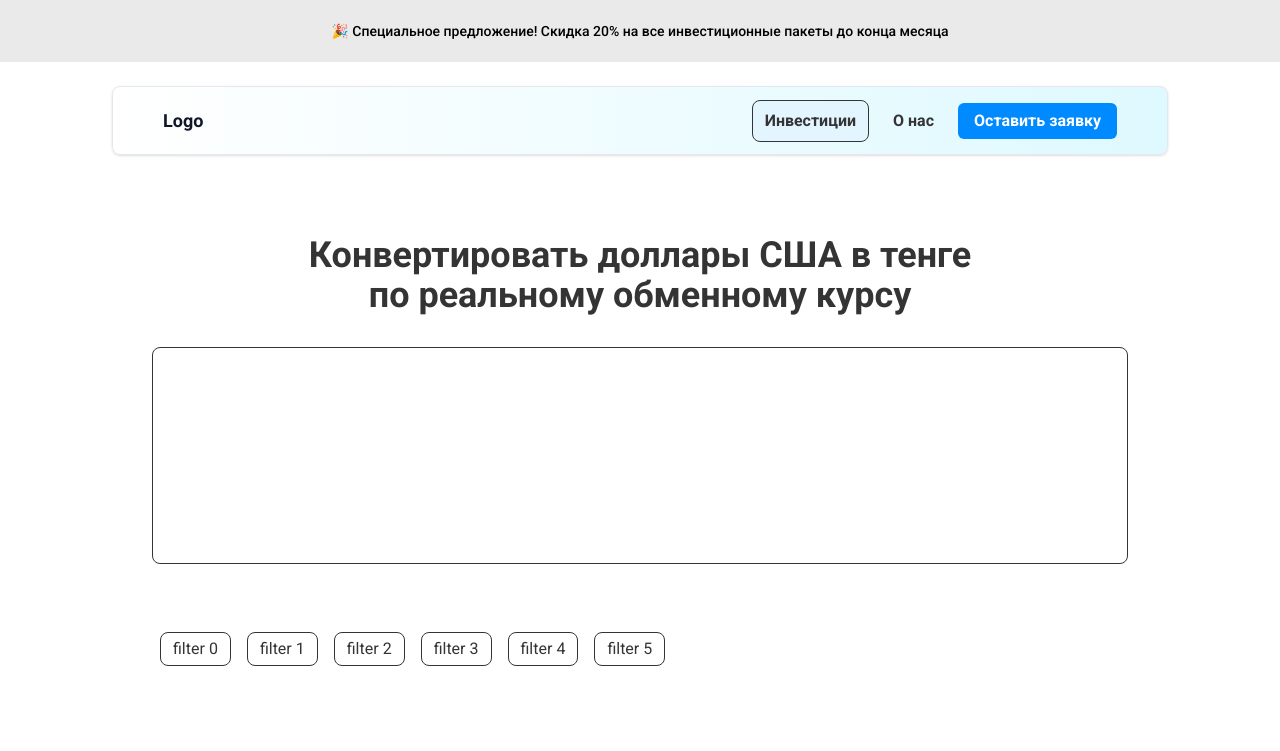
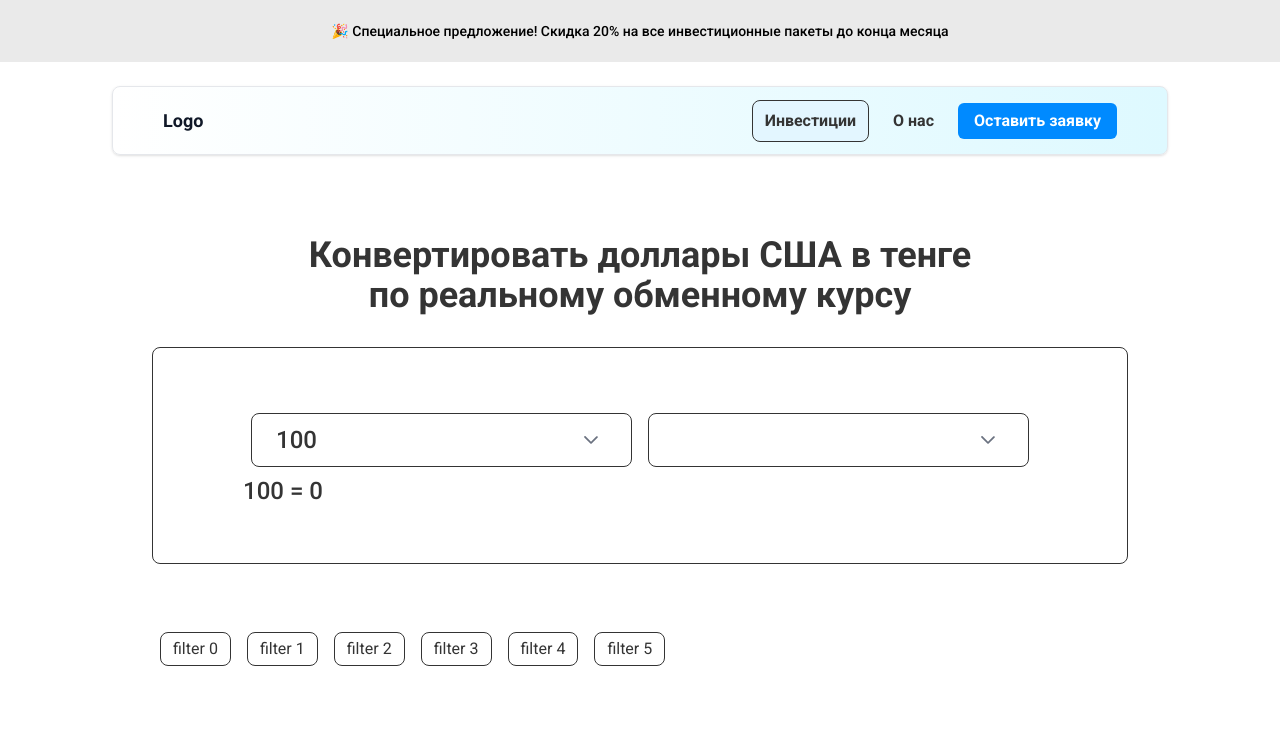
Before and after one commit to ba-mirza/mi-cet-app, a Next.js app: page /investments in a window 1280 px wide. Shown: the top 751 px of the page. Built offline with nearby package versions, Linux system fonts and the light colour scheme; no server answers; a web font is replaced by a local one.

Commit message:
[feature]: currency component & api route to server

```diff
--- /dev/null
+++ b/app/api/currency/route.ts
@@ -0,0 +1,19 @@
+import {NextRequest,NextResponse} from "next/server";
+import axios from "axios";
+
+const BASE_URL = 'https://api.currencyapi.com/v3/latest';
+const TOKEN = 'cur_live_1ohFR6u0zRejdmWaA4qeAHwUcVvod2NCA3c97ZQZ';
+
+export async function GET(request: NextRequest) {
+    try {
+        const response = await axios.get(`${BASE_URL}?apikey=${TOKEN}`);
+
+        return NextResponse.json(response.data);
+    } catch (err) {
+        console.error('Currency API error:', err);
+        return NextResponse.json(
+            { error: 'Failed to fetch currency data' },
+            { status: 500 }
+        );
+    }
+}
--- a/app/globals.css
+++ b/app/globals.css
@@ -1,4 +1,6 @@
 @import "tailwindcss";
+@import "primereact/resources/themes/lara-light-cyan/theme.css";
+
 
 :root {
   --background: #ffffff;
--- a/app/investments/page.tsx
+++ b/app/investments/page.tsx
@@ -1,12 +1,28 @@
 import {Metadata} from "next";
 import Table from "@/components/Table";
+import CurrencyConverter from "@/components/CurrentcyConverter";
+
+import { Accordion, AccordionTab } from 'primereact/accordion';
 
 export const metadata: Metadata = {
     title: 'Инвестиции',
     description: 'Информация об инвестициях',
 }
 
+interface CurrencyData {
+    meta: {
+        last_updated_at: string;
+    };
+    data: {
+        [key: string]: {
+            code: string;
+            value: number;
+        };
+    };
+}
+
 export default function InvestmentsPage() {
+
     return (
         <div className="flex flex-col items-center">
             <section className="mt-20">
@@ -14,8 +30,7 @@ export default function InvestmentsPage() {
                     Конвертировать доллары США в тенге<br />
                     по реальному обменному курсу
                 </h1>
-                <div className="w-[976px] h-[217px] rounded-lg border mt-8">
-                </div>
+                <CurrencyConverter />
 
                 {/*Graph table*/}
                 <div className="mt-15">
@@ -36,6 +51,25 @@ export default function InvestmentsPage() {
 
             <section className="mt-20">
                 <h1 className="uppercase font-black text-4xl text-center">Частые вопросы</h1>
+                <Accordion className="mt-8" activeIndex={0}>
+                    <AccordionTab headerClassName="text-[28px] font-semibold"
+                                  className="w-[780px]"
+                                  header="Что такое облигации?">
+
+                    </AccordionTab>
+                    <AccordionTab headerClassName="text-[28px] font-semibold" header="Что лучше — акции или облигации?">
+
+                    </AccordionTab>
+                    <AccordionTab headerClassName="text-[28px] font-semibold" header="Что такое эмитент?">
+
+                    </AccordionTab>
+                    <AccordionTab headerClassName="text-[28px] font-semibold" header="Что такое номинал?">
+
+                    </AccordionTab>
+                    <AccordionTab headerClassName="text-[28px] font-semibold" header="Что такое «погашение»?">
+
+                    </AccordionTab>
+                </Accordion>
             </section>
 
         </div>
--- a/app/layout.tsx
+++ b/app/layout.tsx
@@ -3,6 +3,7 @@ import {Roboto} from "next/font/google";
 import "./globals.css";
 import Header from "@/components/Header";
 import Banner from "@/components/Banner";
+import {PrimeReactProvider} from "primereact/api";
 
 const roboto = Roboto({
     weight: ["300", "400", "500", "700"],
@@ -27,7 +28,9 @@ export default function RootLayout({
       >
       <Banner />
       <Header/>
-        {children}
+        <PrimeReactProvider>
+            {children}
+        </PrimeReactProvider>
       </body>
     </html>
   );
--- /dev/null
+++ b/components/CurrentcyConverter.tsx
@@ -0,0 +1,153 @@
+// components/CurrencyConverter.tsx
+"use client";
+
+import { Dropdown } from 'primereact/dropdown';
+import React, { useState, useEffect } from "react";
+import axios from 'axios';
+
+interface Currency {
+    code: string;
+    name: string;
+    value: number;
+}
+
+interface CurrencyData {
+    meta: {
+        last_updated_at: string;
+    };
+    data: {
+        [key: string]: {
+            code: string;
+            value: number;
+        };
+    };
+}
+
+export default function CurrencyConverter() {
+    const IMG_URL = "https://purecatamphetamine.github.io/country-flag-icons/3x2/";
+    const [currencies, setCurrencies] = useState<Currency[]>([]);
+    const [fromCurrency, setFromCurrency] = useState<Currency | undefined>(undefined);
+    const [toCurrency, setToCurrency] = useState<Currency | undefined>(undefined);
+    const [amount, setAmount] = useState<number>(100);
+    const [result, setResult] = useState<number>(0);
+    const [loading, setLoading] = useState(true);
+
+    useEffect(() => {
+        fetchCurrencies();
+    }, []);
+
+    const convertCurrency = () => {
+
+    }
+
+    useEffect(() => {
+        convertCurrency();
+    }, [fromCurrency, toCurrency, amount]);
+
+    const fetchCurrencies = async () => {
+        try {
+            const response = await axios.get('/api/currency');
+            const data: CurrencyData = response.data;
+
+            const currencyList = Object.entries(data.data).map(([code, currency]) => ({
+                code: currency.code.slice(0, -1),
+                name: currency.code,
+                value: currency.value
+            }));
+
+            setCurrencies(currencyList);
+
+            // Установить USD и KZT по умолчанию
+            const usd = currencyList.find(c => c.code === 'USD');
+            const kzt = currencyList.find(c => c.code === 'KZT');
+
+            if (usd) setFromCurrency(usd);
+            if (kzt) setToCurrency(kzt);
+
+        } catch (error) {
+            console.error('Failed to fetch currencies:', error);
+        } finally {
+            setLoading(false);
+        }
+    };
+
+
+    if (loading) {
+        return <div className="w-[976px] h-[217px] rounded-lg bg-white border flex items-center justify-center">
+            Loading currencies...
+        </div>;
+    }
+
+    const countryOptionTemplate = (option) => {
+        return (
+            <div className="flex align-items-center">
+                <img alt={option.name} src={`${IMG_URL}${option.code}.svg`} className={`mr-2`} style={{ width: '18px' }} />
+                <div>{option.name}</div>
+            </div>
+        );
+    };
+
+    const selectedCountryTemplate = (option, props) => {
+        if (option) {
+            return (
+                <div className="flex align-items-center">
+                    <img alt={option.name} src={`${IMG_URL}${option.code}.svg`} className={`mr-2`} style={{ width: '18px' }} />
+                    <div className="mr-2">{option.name}</div>
+                </div>
+            );
+        }
+
+        return <span>{props.placeholder}</span>;
+    };
+
+    return (
+        <div className="flex flex-col justify-center w-[976px] h-[217px] px-[90px] rounded-lg bg-white border mt-8">
+            <div className="flex items-center">
+                <div className="flex border-1 rounded-lg w-[400px] p-2 m-2">
+                    <input
+                        type="text"
+                        value={amount}
+                        onChange={(e) => setAmount(e.target.value)}
+                        className="w-full px-4 text-[24px] font-medium outline-none"
+                    />
+                    <Dropdown
+                        value={fromCurrency}
+                        onChange={(e) => setFromCurrency(e.value)}
+                        options={currencies}
+                        optionLabel="code"
+                        className="w-[150px] mr-2 border-none focus:border-none focus:outline-none focus:ring-0 focus:shadow-none"
+                        panelStyle={{ width: '300px' }}
+                        style={{
+                            border: 'none',
+                            boxShadow: 'none'
+                        }}
+                        itemTemplate={countryOptionTemplate}
+                        valueTemplate={selectedCountryTemplate}
+                    />
+                </div>
+                <div className="flex border-1 rounded-lg w-[400px] p-2 m-2">
+                    <input
+                        type="text"
+                        disabled
+                        className="w-full px-4 text-[24px] font-medium outline-none"
+                    />
+                    <Dropdown
+                        value={toCurrency}
+                        onChange={(e) => setToCurrency(e.value)}
+                        options={currencies}
+                        optionLabel="code"
+                        className="w-[150px] mr-2 border-none focus:border-none focus:outline-none focus:ring-0 focus:shadow-none"
+                        panelStyle={{ width: '300px' }}
+                        style={{
+                            border: 'none',
+                            boxShadow: 'none'
+                        }}
+                        itemTemplate={countryOptionTemplate}
+                        valueTemplate={selectedCountryTemplate}
+                    />
+                </div>
+            </div>
+            <h1 className="font-medium text-2xl">{amount} {fromCurrency?.code}  = {result} {toCurrency?.name}</h1>
+        </div>
+    );
+}
```
Also changed, not shown: package.json (+8 -6 lines), 1 other file (tests, documents, lock files or other folders).
